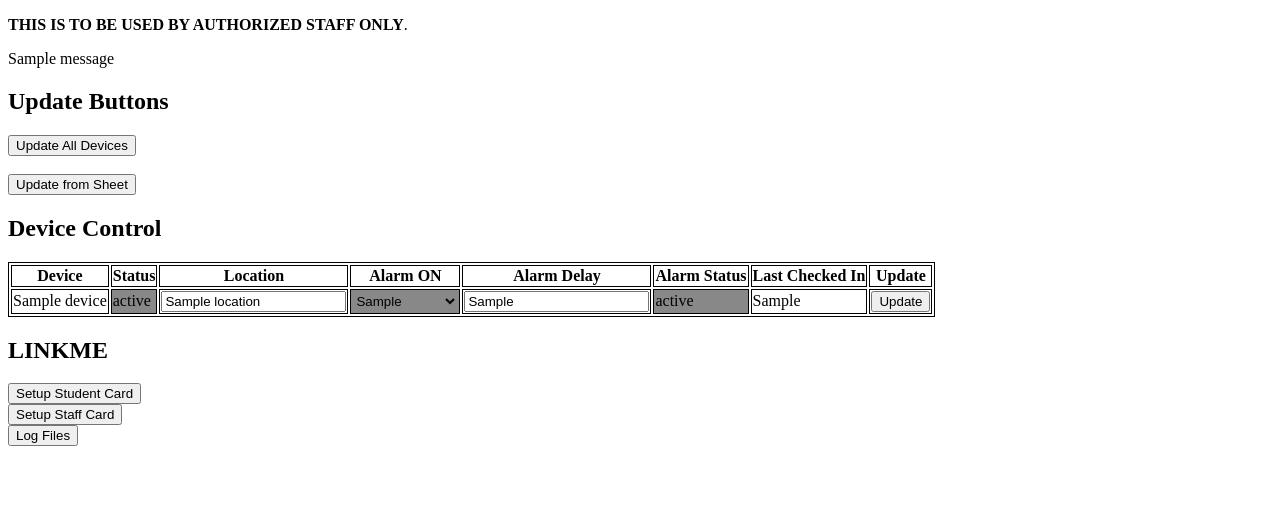
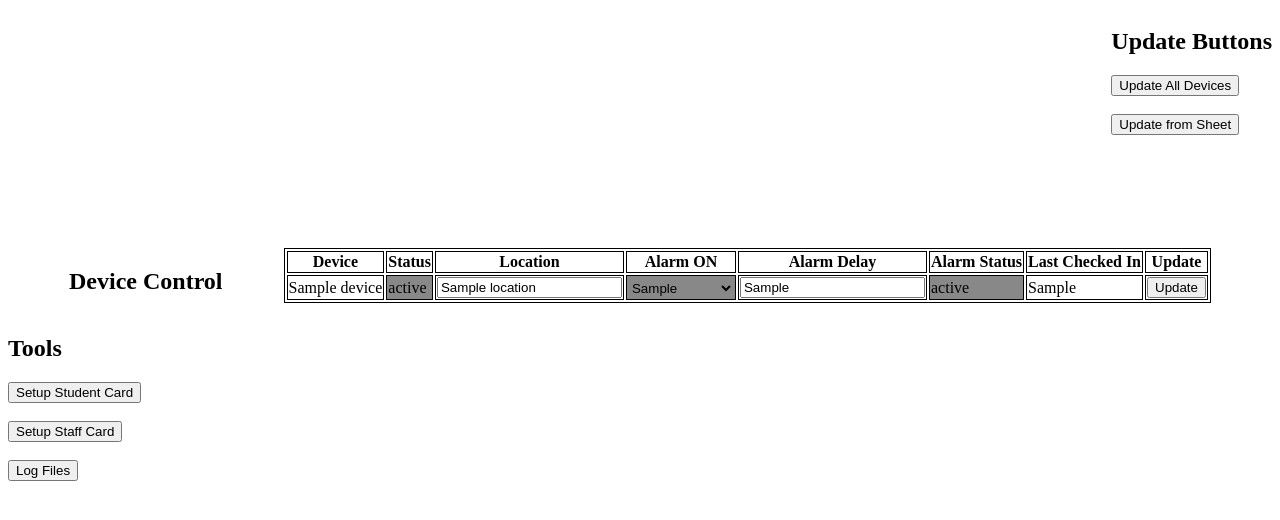
Before and after one commit to ucscslugworks/slugworks-automations, a Flask app: template templates/dashboard.html in a window 1280 px wide. Shown: the top 520 px of the page. Run offline with Flask 3, Linux system fonts and the light colour scheme; the template is opened without the code that fills it: most values are stand-ins (such as "Sample title", 1, 10 or a date in 2020); one stand-in notice (Sample message) is shown; parts of the project's set-up code (start-up, migrations or seed data) failed here and were passed over.

Commit message:
organized page

```diff
--- a/templates/dashboard.html
+++ b/templates/dashboard.html
@@ -13,7 +13,12 @@
       align-items: flex-start;
       align-content: space-around;
     }
-
+    #container2 {
+      display: flex;
+      justify-content: right;
+      align-items: right;
+      height: 30vh;
+    }
     table,
     th,
     td {
@@ -41,10 +46,12 @@
 
 
 
+
 <body>
-  <p> <strong>THIS IS TO BE USED BY AUTHORIZED STAFF ONLY</strong>.</p>
+  <div id = "container2">
+  <!-- <p> <strong>THIS IS TO BE USED BY AUTHORIZED STAFF ONLY</strong>.</p>
   {% for message in get_flashed_messages() %}
-  <div class="alert">{{ message }}</div>
+  <div class="alert">{{ message }}</div> -->
   {% endfor %}
   <div>
     <h2>Update Buttons</h2>
@@ -58,17 +65,11 @@
       <button type="submit" name="update-from-sheet">Update from Sheet</button>
     </form>
   </div>
-  <!-- {% if(pizerocolour1 == "red") %}
-  <div id="alarms">
-    <input type="text" id="alarm" name="01" value="{{ status_01 }}" readonly, textarea{ background-color: red; }>
-    <div>
-      {% else %}
-      <div id="alarms">
-        <input type="text" id="alarm" name="01" value="{{ status_01 }}" readonly, textarea{ background-color: green; }>
-        {% endif %}
+</div>
 
-      </div> -->
+  <div id="container">
   <h2>Device Control</h2>
+
   <table>
     <tr>
       <!-- TODO: make location, alarm delay -->
@@ -136,22 +137,26 @@
     {% endfor %}
     <!-- for loop ends here -->
     </table>
+  </div>
 
 
 
-  <h2>LINKME</h2>
+  <h2>Tools</h2>
   <!-- create buttons to link to different sites -->
   <div>
     <a href="student">
       <button>Setup Student Card</button>
     </a>
     <br>
+    <br>
     <a href="staff">
       <button>Setup Staff Card</button>
     </a>
+    <br>
     <br>
     <a href="log">
       <button>Log Files</button>
     </a>
   </div>
 </body>
+</html>
```
Also changed, not shown: templates/student.html (+13 -11 lines).
